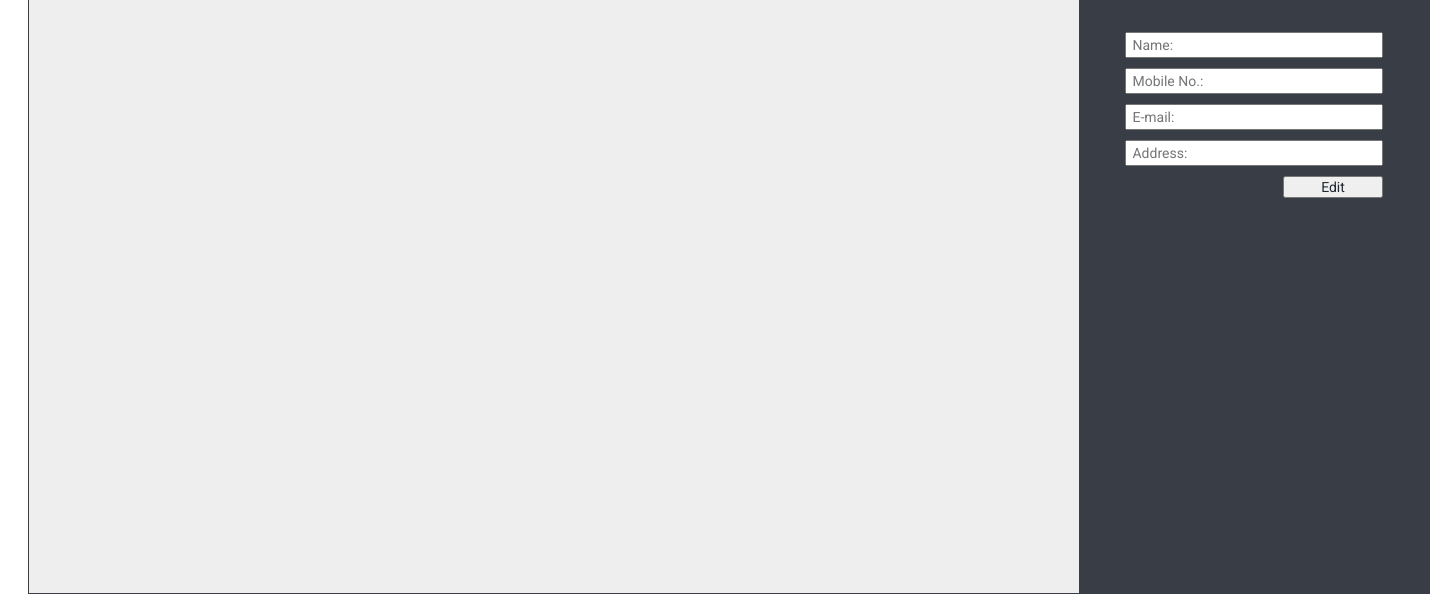
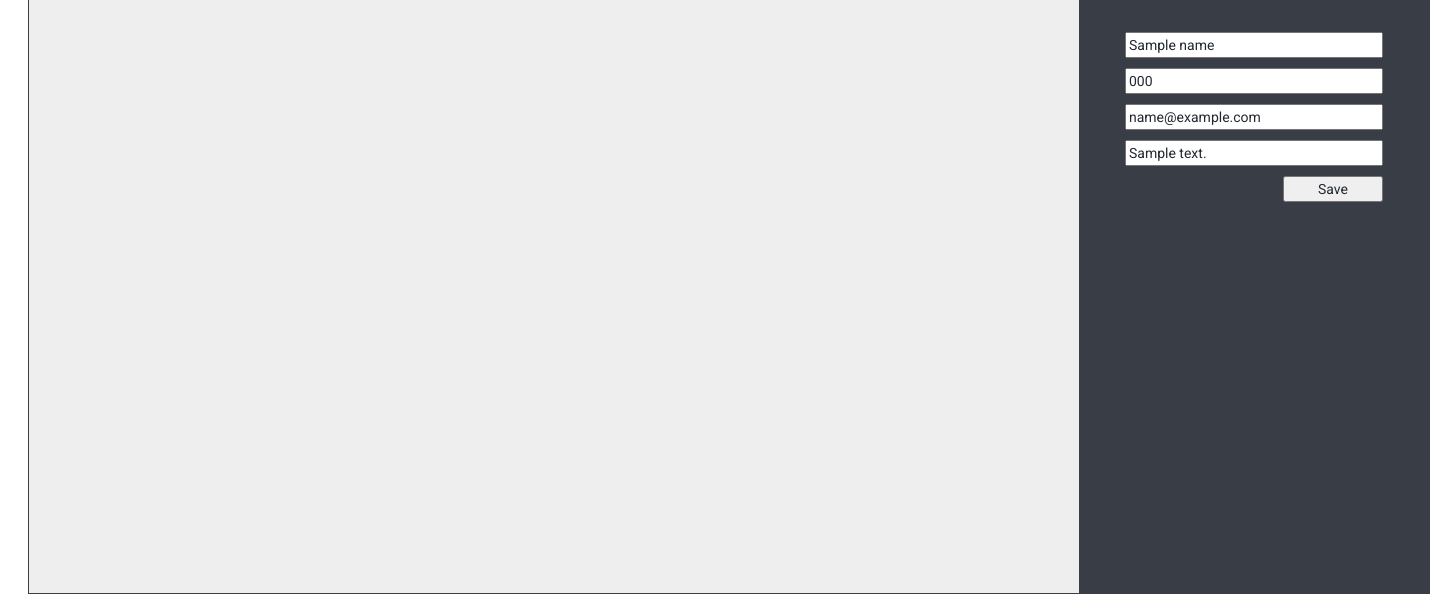
Before and after one commit to TriangleBear/Internet_Cafe_System, a Flask app: template templates/Account/acc_edit.html in a window 1440 px wide. Shown: the part 276-870 px from the top of the page. Run offline with Flask 2, Linux system fonts and the light colour scheme; the template is opened without the code that fills it: most values are stand-ins (such as "Sample title", 1, 10 or a date in 2020).

Commit message:
Edit user form

```diff
--- a/templates/Account/acc_edit.html
+++ b/templates/Account/acc_edit.html
@@ -79,21 +79,34 @@
                 <div class="account-submit">
                     <h1>EDIT ACCOUNT</h1>
                     <form action="/edit-account" method="POST">
-                        <label>
-                            <input class="account-input" type="text" name="name" placeholder="&nbsp;Name:">
-                        </label>
-                        <label>
-                            <input class="account-input" type="text" name="mobile" placeholder="&nbsp;Mobile No.:">
-                        </label>
-                        <label>
-                            <input class="account-input" type="text" name="e-mail" placeholder="&nbsp;E-mail:">
-                        </label>
-                        <label>
-                            <input class="account-input" type="text" name="address" placeholder="&nbsp;Address:">
-                        </label>
-                        <label>
-                            <input class="account-confirm" type="submit" value="Edit">
-                        </label>
+
+                        <div>
+                        <label></label>
+                            <input class="account-input" type="text" id="name" name="name"
+                            placeholder="&nbsp;Name:" value="{{ name }}">
+                        </div>
+
+                        <div>
+                        <label></label>
+                            <input class="account-input" type="text" id="mobile" name="mobile"
+                            placeholder="&nbsp;Mobile No.:" value="{{ mobile }}">
+                        </div>
+
+                        <div>
+                        <label></label>
+                            <input class="account-input" type="text" id="e-mail" name="e-mail"
+                            placeholder="&nbsp;E-mail:" value="{{ email }}">
+                        </div>
+
+                        <div>
+                        <label></label>
+                            <input class="account-input" type="text" id="address" name="address"
+                            placeholder="&nbsp;Address:" value="{{ address }}">
+                        </div>
+
+                        <input type="hidden" id="userid" name="userid" value="{{ userid }}">
+                        <button type="submit" class="account-confirm">Save</button>
+
 
                     </form>
                 </div>
```
